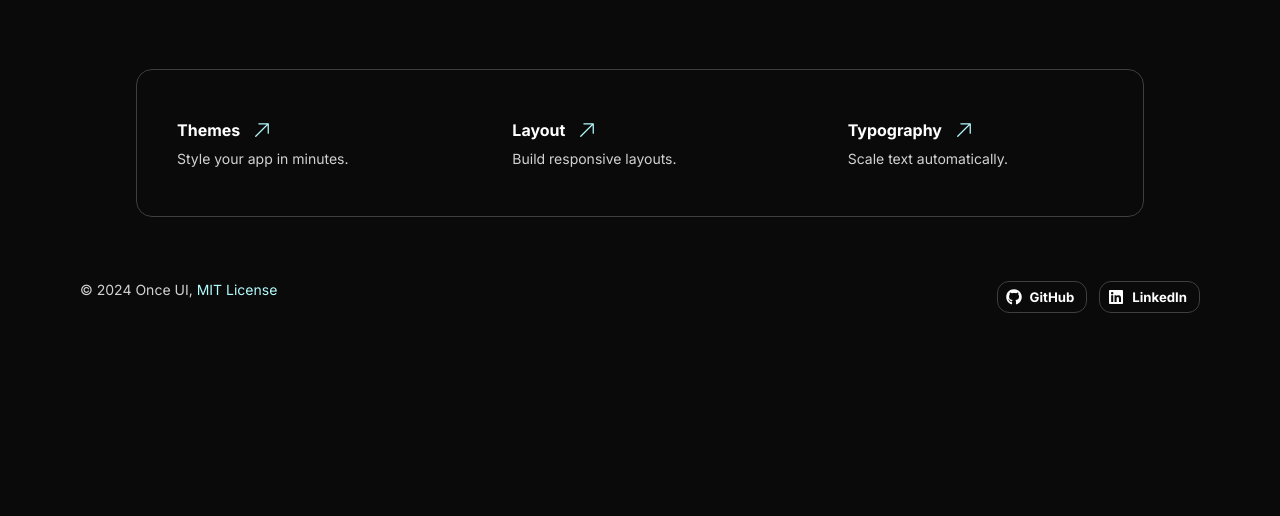
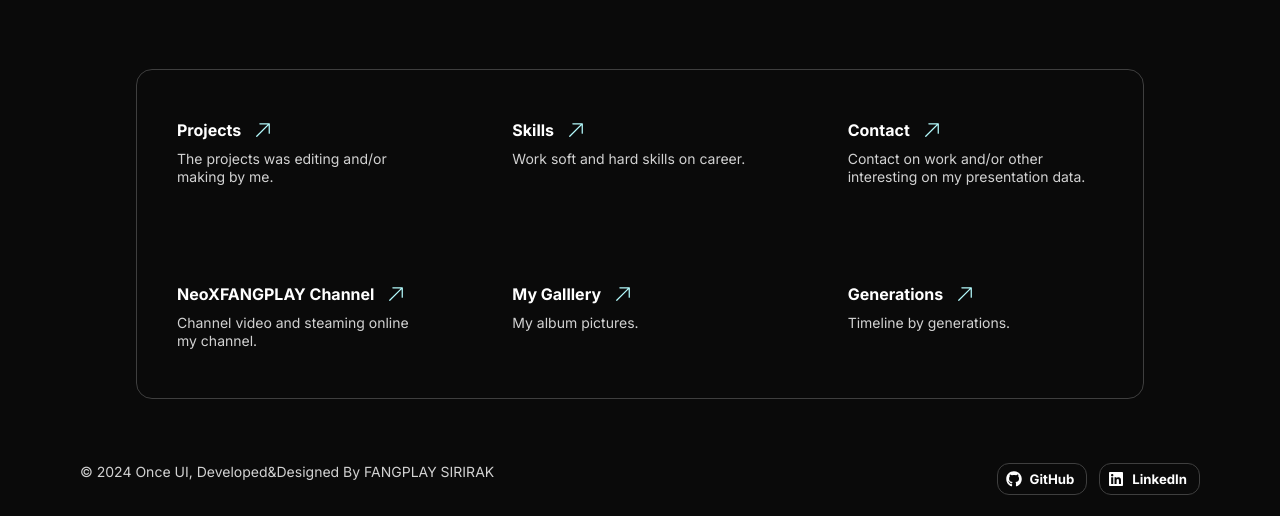
Before and after one commit to fangplay/fangplay-portfolio, a Next.js app: page / in a window 1280 px wide. Shown: the part 1399-1915 px from the top of the page. Before the commit the page ends 1736 px from the top, so only its background shows below. Built offline with nearby package versions, Linux system fonts and the light colour scheme.

Commit message:
update yearly dynamicly

```diff
--- a/src/app/page.tsx
+++ b/src/app/page.tsx
@@ -37,6 +37,8 @@ export default function Home() {
       description: "Scale text automatically.",
     },
   ];
+
+  const currentYear = new Date().getFullYear(); // Get the current year dynamically
 
   return (
     <Flex
@@ -184,13 +186,13 @@ export default function Home() {
 
 
               <Button
-                id="contactme"
+                id="sendmail"
                 href="mailto:sirirak.s@outlook.com"
                 variant="secondary"
               >
                 <Flex alignItems="center">
-                  Contact me
-                  <Arrow trigger="#contactme" />
+                  Send Mail
+                  <Arrow trigger="#sendmail" />
                 </Flex>
               </Button>
 			  </GlitchFx>
@@ -206,26 +208,115 @@ export default function Home() {
             mobileColumns="1col"
             fillWidth
           >
-            {links.map((link) => (
+
               <Link
                 target="_blank"
                 style={{ padding: "var(--responsive-space-l)" }}
-                key={link.href}
-                href={link.href}
+                href="#"
               >
                 <Flex fillWidth paddingY="8" gap="8" direction="column">
                   <Flex fillWidth gap="12" alignItems="center">
                     <Text variant="body-strong-m" onBackground="neutral-strong">
-                      {link.title}
+                      Projects
                     </Text>
                     <Icon size="s" name="arrowUpRight" />
                   </Flex>
                   <Text variant="body-default-s" onBackground="neutral-weak">
-                    {link.description}
+                    The projects was editing and/or making by me.
                   </Text>
                 </Flex>
               </Link>
-            ))}
+
+			  <Link
+                target="_blank"
+                style={{ padding: "var(--responsive-space-l)" }}
+                href="#"
+              >
+                <Flex fillWidth paddingY="8" gap="8" direction="column">
+                  <Flex fillWidth gap="12" alignItems="center">
+                    <Text variant="body-strong-m" onBackground="neutral-strong">
+                      Skills
+                    </Text>
+                    <Icon size="s" name="arrowUpRight" />
+                  </Flex>
+                  <Text variant="body-default-s" onBackground="neutral-weak">
+                    Work soft and hard skills on career.
+                  </Text>
+                </Flex>
+              </Link>
+
+			  <Link
+                target="_blank"
+                style={{ padding: "var(--responsive-space-l)" }}
+                href="#"
+              >
+                <Flex fillWidth paddingY="8" gap="8" direction="column">
+                  <Flex fillWidth gap="12" alignItems="center">
+                    <Text variant="body-strong-m" onBackground="neutral-strong">
+                      Contact
+                    </Text>
+                    <Icon size="s" name="arrowUpRight" />
+                  </Flex>
+                  <Text variant="body-default-s" onBackground="neutral-weak">
+                    Contact on work and/or other interesting on my presentation data.
+                  </Text>
+                </Flex>
+              </Link>
+
+			  <Link
+                target="_blank"
+                style={{ padding: "var(--responsive-space-l)" }}
+                href="#"
+              >
+                <Flex fillWidth paddingY="8" gap="8" direction="column">
+                  <Flex fillWidth gap="12" alignItems="center">
+                    <Text variant="body-strong-m" onBackground="neutral-strong">
+                      NeoXFANGPLAY Channel
+                    </Text>
+                    <Icon size="s" name="arrowUpRight" />
+                  </Flex>
+                  <Text variant="body-default-s" onBackground="neutral-weak">
+                    Channel video and steaming online my channel.
+                  </Text>
+                </Flex>
+              </Link>
+
+			  <Link
+                target="_blank"
+                style={{ padding: "var(--responsive-space-l)" }}
+                href="#"
+              >
+                <Flex fillWidth paddingY="8" gap="8" direction="column">
+                  <Flex fillWidth gap="12" alignItems="center">
+                    <Text variant="body-strong-m" onBackground="neutral-strong">
+                      My Galllery
+                    </Text>
+                    <Icon size="s" name="arrowUpRight" />
+                  </Flex>
+                  <Text variant="body-default-s" onBackground="neutral-weak">
+                    My album pictures.
+                  </Text>
+                </Flex>
+              </Link>
+
+			  <Link
+                target="_blank"
+                style={{ padding: "var(--responsive-space-l)" }}
+                href="#"
+              >
+                <Flex fillWidth paddingY="8" gap="8" direction="column">
+                  <Flex fillWidth gap="12" alignItems="center">
+                    <Text variant="body-strong-m" onBackground="neutral-strong">
+                      Generations
+                    </Text>
+                    <Icon size="s" name="arrowUpRight" />
+                  </Flex>
+                  <Text variant="body-default-s" onBackground="neutral-weak">
+                    Timeline by generations.
+                  </Text>
+                </Flex>
+              </Link>
+
           </Grid>
         </Flex>
       </Flex>
@@ -238,10 +329,8 @@ export default function Home() {
         justifyContent="space-between"
       >
         <Text variant="body-default-s" onBackground="neutral-weak">
-          © 2024 Once UI,{" "}
-          <Link href="https://github.com/once-ui-system/nextjs-starter?tab=MIT-1-ov-file">
-            MIT License
-          </Link>
+          © {currentYear} Once UI,{" "}
+          Developed&Designed By FANGPLAY SIRIRAK
         </Text>
         <Flex gap="12">
           <Button
```
